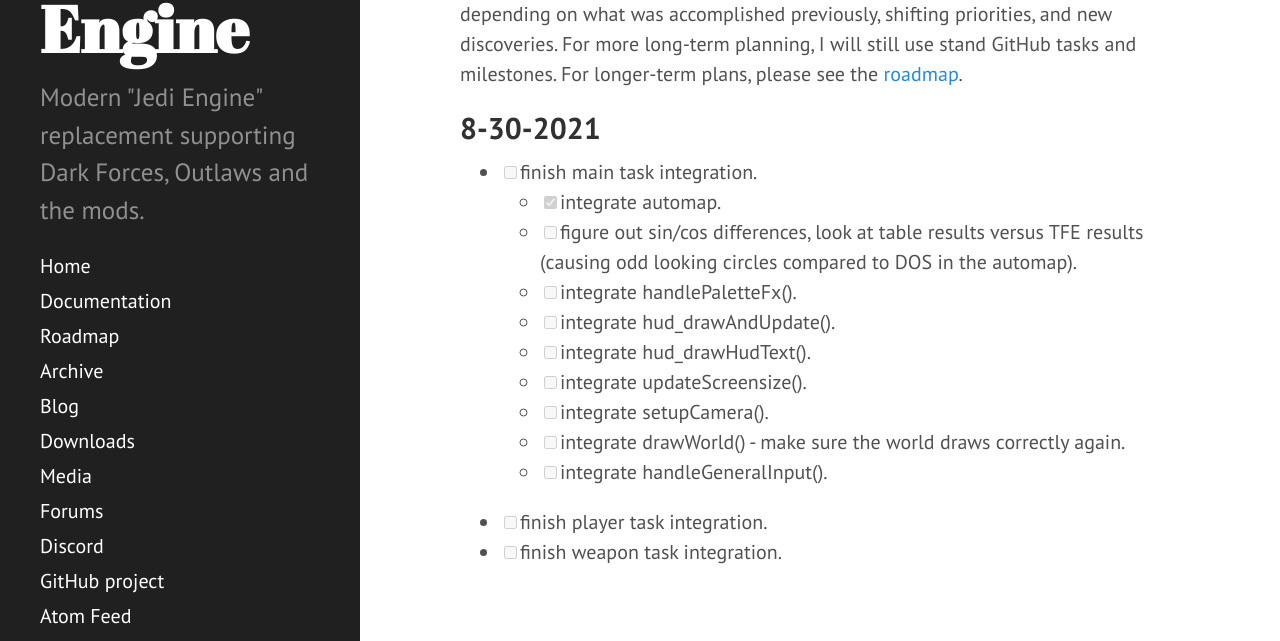
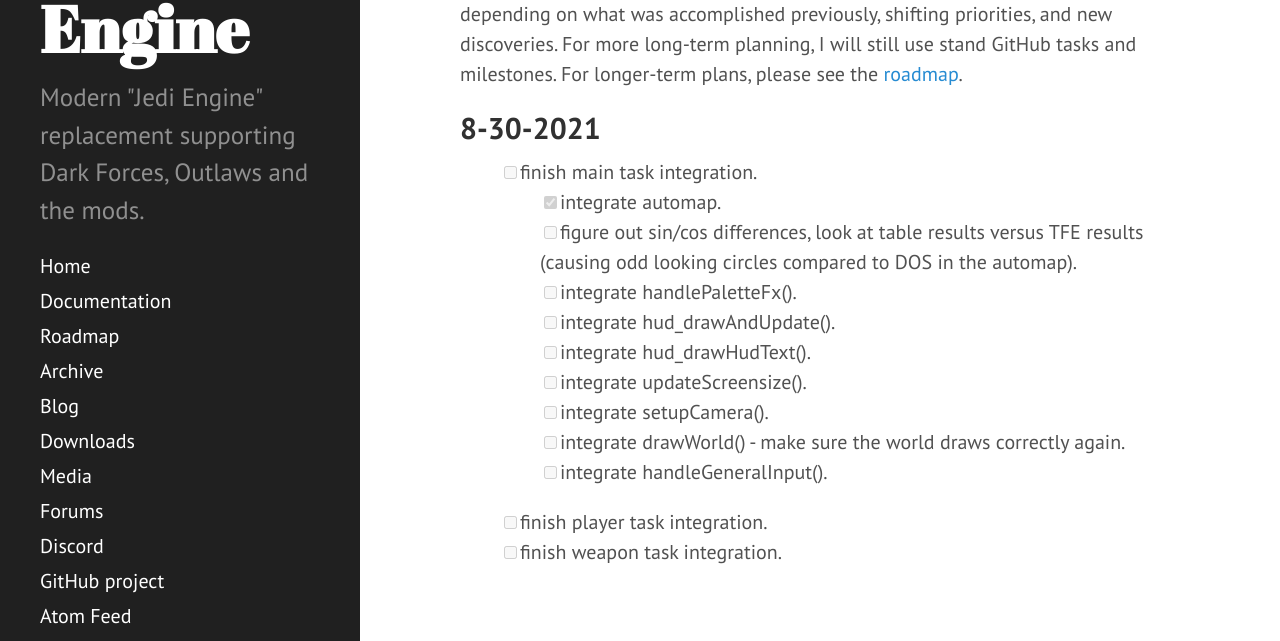
Before and after one commit to TheForceEngine/TheForceEngine.github.io, a Jekyll site: the page built from ProgressTracker.md, in a window 1280 px wide. Shown: the part 141-782 px from the top of the page. Built offline with Jekyll 4.4.1, drawn with Linux system fonts in a browser that asks for light colours.

Commit message:
Update hyde.css

```diff
--- a/public/css/hyde.css
+++ b/public/css/hyde.css
@@ -97,6 +97,10 @@ a.sidebar-nav-item:focus {
 }
 .sidebar-nav-item.active {
   font-weight: bold;
+}
+
+ul.task-list > li {
+    list-style-type: none;    /* removes disks */
 }
 
 /* Sticky sidebar
```
